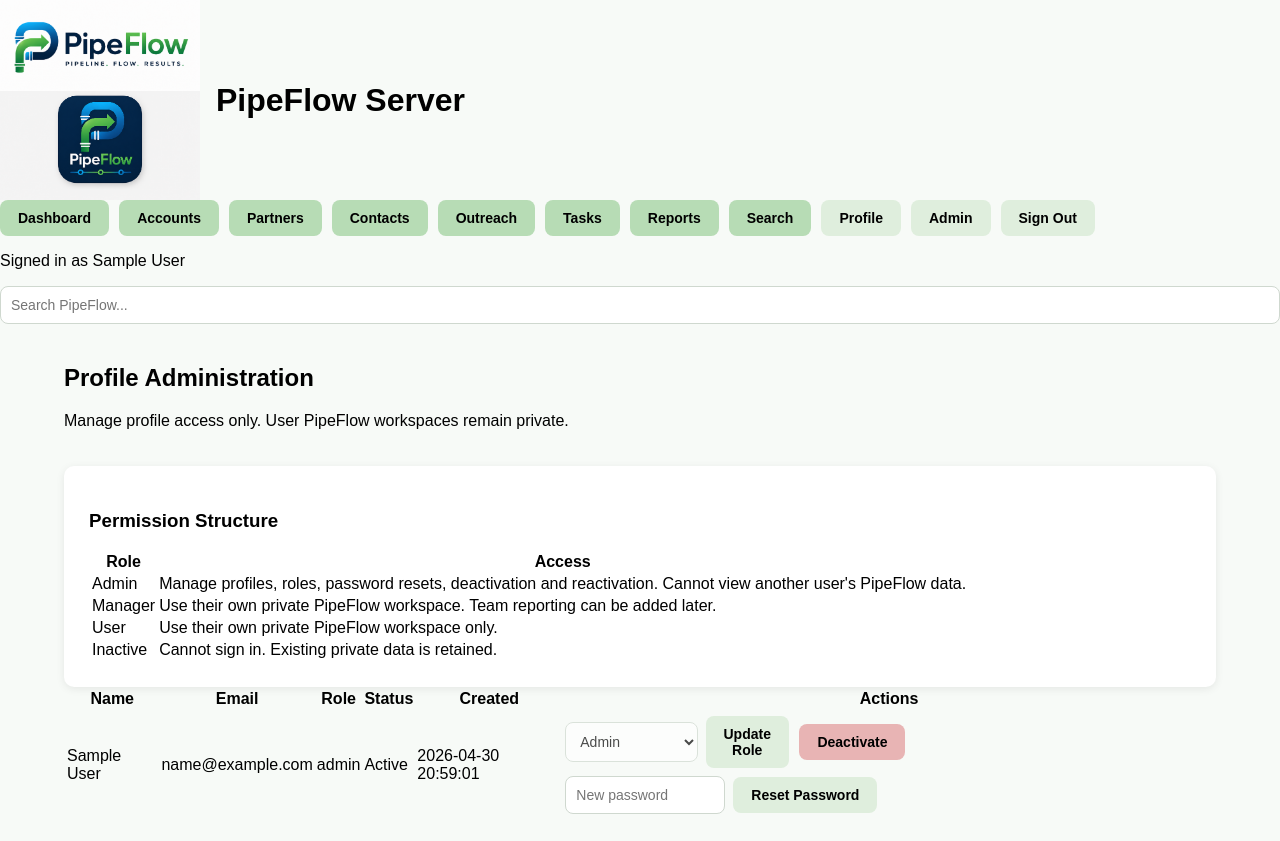
After one commit to BiziMel/BiziMel, a Flask app: page /admin/users in a window 1280 px wide. The commit adds this page. Run offline with Flask 3, Linux system fonts and the light colour scheme; the visitor is signed in with stand-in values (Sample User, id 1); data comes from the database, SQL or seed files in the repository; data that the repository does not hold is empty.

Commit message:
Add files via upload

```diff
--- a/app.py
+++ b/app.py
@@ -6,10 +6,12 @@ import webbrowser
 import csv
 import io
 import re
+import smtplib
+from email.message import EmailMessage
 from datetime import datetime, timedelta
 
 from flask import Flask, render_template, request, redirect, url_for, Response, send_file, session
-from auth import authenticate_user, create_user, current_user, initialise_auth_database, login_required, admin_required, list_users, reset_user_password, set_user_active, set_user_role
+from auth import authenticate_user, create_user, current_user, initialise_auth_database, login_required, admin_required, list_users, reset_user_password, set_user_active, set_user_role, create_password_reset_token, reset_password_with_token
 from database import get_db_connection, initialise_database
 from dropdown_values import DROPDOWN_VALUES
 
@@ -56,7 +58,7 @@ def inject_dropdown_values():
 
 @app.before_request
 def require_login_and_prepare_database():
-    public_endpoints = {"login", "register", "static"}
+    public_endpoints = {"login", "register", "forgot_password", "reset_password", "static"}
     if request.endpoint in public_endpoints:
         return None
 
@@ -65,11 +67,52 @@ def require_login_and_prepare_database():
 
     initialise_database()
     return None
+
+
+
+
+def public_base_url():
+    configured = os.environ.get("PIPEFLOW_PUBLIC_URL", "").strip().rstrip("/")
+    if configured:
+        return configured
+    return request.url_root.rstrip("/")
+
+
+def send_password_reset_email(email, reset_link):
+    smtp_host = os.environ.get("PIPEFLOW_SMTP_HOST", "").strip()
+    smtp_port = int(os.environ.get("PIPEFLOW_SMTP_PORT", "587"))
+    smtp_username = os.environ.get("PIPEFLOW_SMTP_USERNAME", "").strip()
+    smtp_password = os.environ.get("PIPEFLOW_SMTP_PASSWORD", "")
+    smtp_from = os.environ.get("PIPEFLOW_SMTP_FROM", smtp_username or "no-reply@pipeflow.local").strip()
+    use_tls = os.environ.get("PIPEFLOW_SMTP_TLS", "1") != "0"
+
+    if not smtp_host or not smtp_username or not smtp_password:
+        app.logger.warning("Password reset email not sent because SMTP is not configured. Reset link: %s", reset_link)
+        return False
+
+    message = EmailMessage()
+    message["Subject"] = "Reset your PipeFlow Server password"
+    message["From"] = smtp_from
+    message["To"] = email
+    message.set_content(
+        "Use this link to reset your PipeFlow Server password. "
+        "The link expires in one hour.\n\n"
+        f"{reset_link}\n"
+    )
+
+    with smtplib.SMTP(smtp_host, smtp_port, timeout=20) as smtp:
+        if use_tls:
+            smtp.starttls()
+        smtp.login(smtp_username, smtp_password)
+        smtp.send_message(message)
+
+    return True
 
 
 @app.route("/login", methods=("GET", "POST"))
 def login():
     error = ""
+    message = request.args.get("message", "")
     if request.method == "POST":
         user = authenticate_user(request.form.get("email", ""), request.form.get("password", ""))
         if user:
@@ -93,7 +136,43 @@ def login():
             return redirect(url_for("home"))
         error = "Email or password was not recognised."
 
-    return render_template("login.html", error=error)
+    return render_template("login.html", error=error, message=message)
+
+
+@app.route("/forgot-password", methods=("GET", "POST"))
+def forgot_password():
+    message = ""
+    error = ""
+    if request.method == "POST":
+        email = request.form.get("email", "")
+        token = create_password_reset_token(email)
+        if token:
+            reset_link = f"{public_base_url()}{url_for('reset_password', token=token)}"
+            try:
+                email_sent = send_password_reset_email(email, reset_link)
+            except Exception:
+                app.logger.exception("Password reset email failed")
+                email_sent = False
+
+            if email_sent:
+                message = "If that email exists, a reset link has been sent."
+            else:
+                error = "Email is not configured yet. Ask an administrator to set up SMTP email settings."
+        else:
+            message = "If that email exists, a reset link has been sent."
+
+    return render_template("forgot_password.html", message=message, error=error)
+
+
+@app.route("/reset-password/<token>", methods=("GET", "POST"))
+def reset_password(token):
+    error = ""
+    if request.method == "POST":
+        error = reset_password_with_token(token, request.form.get("password", ""))
+        if not error:
+            return redirect(url_for("login", message="Password reset. Please sign in."))
+
+    return render_template("reset_password.html", token=token, error=error)
 
 
 @app.route("/register", methods=("GET", "POST"))
--- a/static/style.css
+++ b/static/style.css
@@ -1136,3 +1136,23 @@ a:hover {
     border-radius: 6px;
     min-height: auto;
 }
+
+.alert-success {
+    border: 1px solid #6cab6a;
+    background: #f1fbf0;
+    color: #205b22;
+    padding: 10px 12px;
+    border-radius: 6px;
+    margin: 14px 0;
+}
+
+.inline-form {
+    display: inline-flex;
+    align-items: center;
+    gap: 8px;
+    margin: 4px 6px 4px 0;
+}
+
+.reset-password-form input {
+    width: 160px;
+}
--- /dev/null
+++ b/templates/admin_users.html
@@ -0,0 +1,99 @@
+{% extends "base.html" %}
+
+{% block title %}Admin - PipeFlow Server{% endblock %}
+
+{% block content %}
+<section class="page-header">
+    <div>
+        <h2>Profile Administration</h2>
+        <p class="muted-text">Manage profile access only. User PipeFlow workspaces remain private.</p>
+    </div>
+</section>
+
+{% if message %}
+    <div class="alert-success">{{ message }}</div>
+{% endif %}
+
+{% if error %}
+    <div class="alert-error">{{ error }}</div>
+{% endif %}
+
+<div class="card">
+    <h3>Permission Structure</h3>
+    <table>
+        <thead>
+            <tr>
+                <th>Role</th>
+                <th>Access</th>
+            </tr>
+        </thead>
+        <tbody>
+            <tr>
+                <td>Admin</td>
+                <td>Manage profiles, roles, password resets, deactivation and reactivation. Cannot view another user's PipeFlow data.</td>
+            </tr>
+            <tr>
+                <td>Manager</td>
+                <td>Use their own private PipeFlow workspace. Team reporting can be added later.</td>
+            </tr>
+            <tr>
+                <td>User</td>
+                <td>Use their own private PipeFlow workspace only.</td>
+            </tr>
+            <tr>
+                <td>Inactive</td>
+                <td>Cannot sign in. Existing private data is retained.</td>
+            </tr>
+        </tbody>
+    </table>
+</div>
+
+<table>
+    <thead>
+        <tr>
+            <th>Name</th>
+            <th>Email</th>
+            <th>Role</th>
+            <th>Status</th>
+            <th>Created</th>
+            <th>Actions</th>
+        </tr>
+    </thead>
+    <tbody>
+        {% for user in users %}
+            <tr>
+                <td>{{ user["full_name"] }}</td>
+                <td>{{ user["email"] }}</td>
+                <td>{{ user["role"] }}</td>
+                <td>{{ "Active" if user["is_active"] else "Inactive" }}</td>
+                <td>{{ user["date_created"] }}</td>
+                <td>
+                    <form method="POST" action="{{ url_for('admin_update_user_role', user_id=user['id']) }}" class="inline-form">
+                        <select name="role" {% if user['id'] == session.get('user_id') %}disabled{% endif %}>
+                            <option value="user" {% if user["role"] == "user" %}selected{% endif %}>User</option>
+                            <option value="manager" {% if user["role"] == "manager" %}selected{% endif %}>Manager</option>
+                            <option value="admin" {% if user["role"] == "admin" %}selected{% endif %}>Admin</option>
+                        </select>
+                        <button type="submit" class="btn btn-secondary" {% if user['id'] == session.get('user_id') %}disabled{% endif %}>Update Role</button>
+                    </form>
+
+                    {% if user["is_active"] %}
+                        <form method="POST" action="{{ url_for('admin_deactivate_user', user_id=user['id']) }}" class="inline-form">
+                            <button type="submit" class="btn btn-danger">Deactivate</button>
+                        </form>
+                    {% else %}
+                        <form method="POST" action="{{ url_for('admin_reactivate_user', user_id=user['id']) }}" class="inline-form">
+                            <button type="submit" class="btn btn-secondary">Reactivate</button>
+                        </form>
+                    {% endif %}
+
+                    <form method="POST" action="{{ url_for('admin_reset_user_password', user_id=user['id']) }}" class="inline-form reset-password-form">
+                        <input type="password" name="password" minlength="8" placeholder="New password" required>
+                        <button type="submit" class="btn btn-secondary">Reset Password</button>
+                    </form>
+                </td>
+            </tr>
+        {% endfor %}
+    </tbody>
+</table>
+{% endblock %}
--- a/templates/base.html
+++ b/templates/base.html
@@ -28,6 +28,9 @@
     <a href="/reports" class="btn btn-primary">Reports</a>
     <a href="/search" class="btn btn-primary">Search</a>
     <a href="/profile" class="btn btn-secondary">Profile</a>
+    {% if current_user and current_user["role"] == "admin" %}
+    <a href="/admin/users" class="btn btn-secondary">Admin</a>
+    {% endif %}
     {% if current_user %}
     <a href="/logout" class="btn btn-secondary">Sign Out</a>
     {% endif %}
```
Also changed, not shown: SERVER_README.md (+15 -0 lines), auth.py (+109 -0 lines), templates/forgot_password.html (added, +29 -0 lines), templates/login.html (+8 -0 lines), templates/reset_password.html (added, +21 -0 lines).
